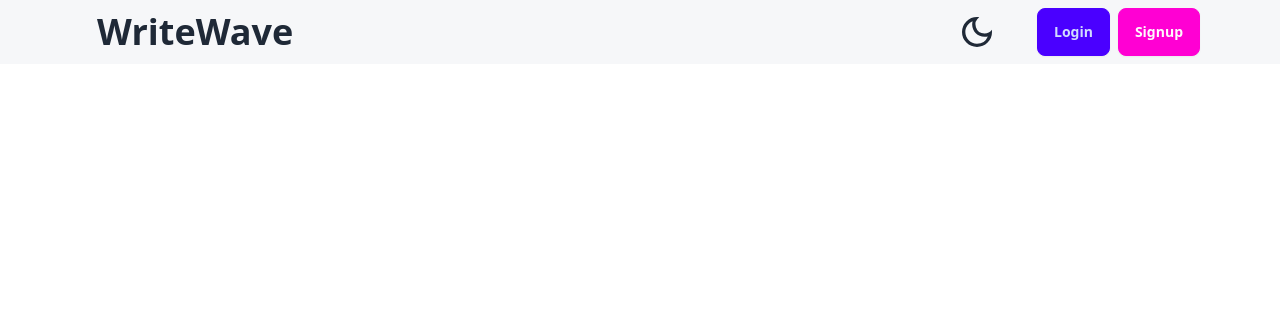
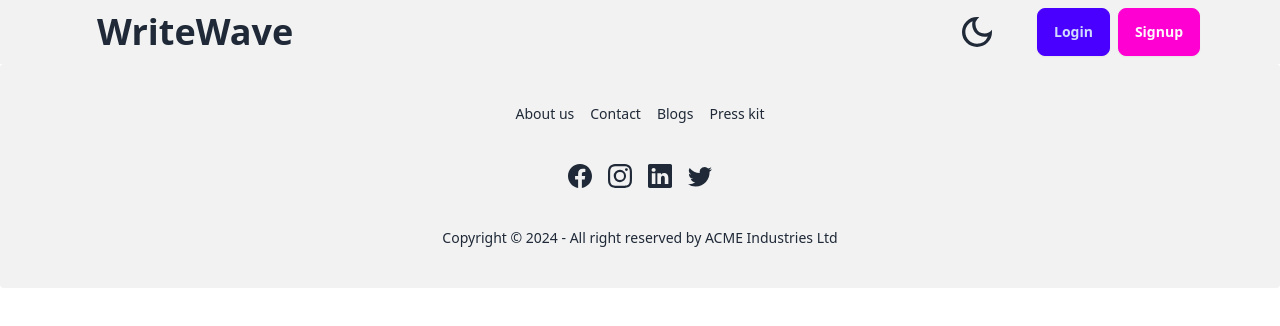
Before and after one commit to PrinceInScripts/Blog-App, a React (Vite) app in the folder frontend/: page / in a window 1280 px wide. Shown: the top 326 px of the page. Built offline with nearby package versions, Linux system fonts and the light colour scheme.

Commit message:
done layout and footer

```diff
--- a/frontend/src/App.jsx
+++ b/frontend/src/App.jsx
@@ -1,10 +1,12 @@
 import React from 'react';
 import Navbar from './components/Navbar/Navbar';
+import Footer from './components/Footer/Footer';
+import Layout from './Layout/Layout';
 
 function App() {
   return (
     <>
-     <Navbar/>
+     <Layout/>
     </>
   );
 }
--- /dev/null
+++ b/frontend/src/Layout/Layout.jsx
@@ -0,0 +1,15 @@
+import React from 'react';
+import Navbar from '../components/Navbar/Navbar';
+import Footer from '../components/Footer/Footer';
+
+function Layout({children}) {
+    return (
+        <div className='min-h-[90vh]'>
+            <Navbar/>
+            {children}
+            <Footer/>
+        </div>
+    );
+}
+
+export default Layout;
--- /dev/null
+++ b/frontend/src/components/Footer/Footer.jsx
@@ -0,0 +1,42 @@
+import React from 'react';
+import {BsFacebook} from 'react-icons/bs'
+import {BsInstagram} from 'react-icons/bs'
+import {BsLinkedin} from 'react-icons/bs'
+import {BsTwitter} from 'react-icons/bs'
+import { Link } from 'react-router-dom';
+
+function Footer() {
+    const newDate=new Date()
+    const year=newDate.getFullYear()
+    return (
+        <footer className="footer footer-center p-10 bg-base-200 text-base-content rounded">
+        <nav className="grid grid-flow-col gap-4">
+          <Link to={"/about"} className="link link-hover">About us</Link>
+          <Link to={"/contact"} className="link link-hover">Contact</Link>
+          <Link to={"blogs"} className="link link-hover">Blogs</Link>
+          <Link className="link link-hover">Press kit</Link>
+        </nav>
+        <nav>
+          <div className="grid grid-flow-col gap-4">
+                     <Link to="#" className='hover:text-yellow-500 transition-all ease-in-out duration-300'>
+                            <BsFacebook size={24}/>
+                       </Link>
+                       <Link to="#" className='hover:text-yellow-500 transition-all ease-in-out duration-300'>
+                            <BsInstagram size={24}/>
+                       </Link>
+                       <Link to="#" className='hover:text-yellow-500 transition-all ease-in-out duration-300'>
+                            <BsLinkedin size={24}/>
+                       </Link>
+                       <Link to="#" className='hover:text-yellow-500 transition-all ease-in-out duration-300'>
+                            <BsTwitter size={24}/>
+                       </Link>
+          </div>
+        </nav>
+        <aside>
+          <p>Copyright © {year} - All right reserved by ACME Industries Ltd</p>
+        </aside>
+      </footer>
+    );
+}
+
+export default Footer;
--- a/frontend/src/components/Navbar/Navbar.jsx
+++ b/frontend/src/components/Navbar/Navbar.jsx
@@ -14,7 +14,7 @@ function Navbar() {
         console.log(isLoggedIn);
     },[])
     return (
-        <div className="navbar px-20 bg-[#F6F7F9]">
+        <div className="navbar px-20 bg-base-200">
          <div className="flex-1">
            <Link to='/' className="btn btn-ghost text-4xl font-bold">WriteWave</Link>
          </div>
```
